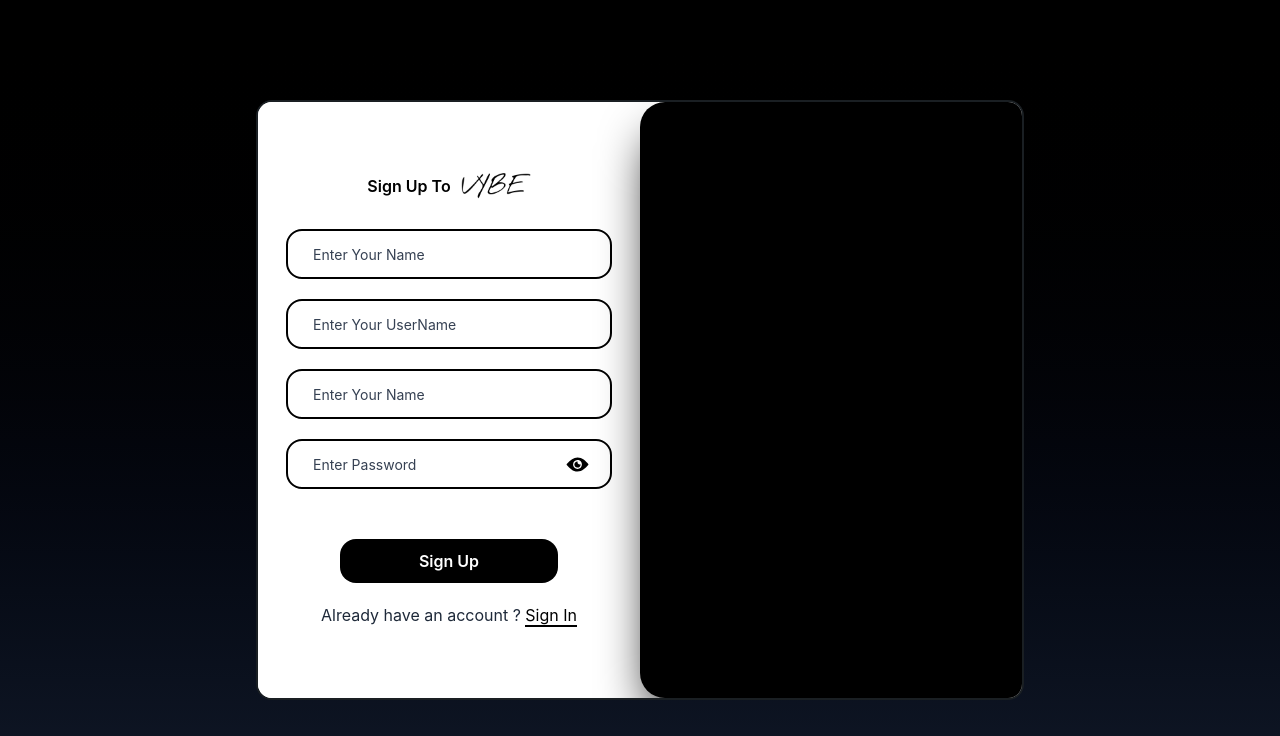
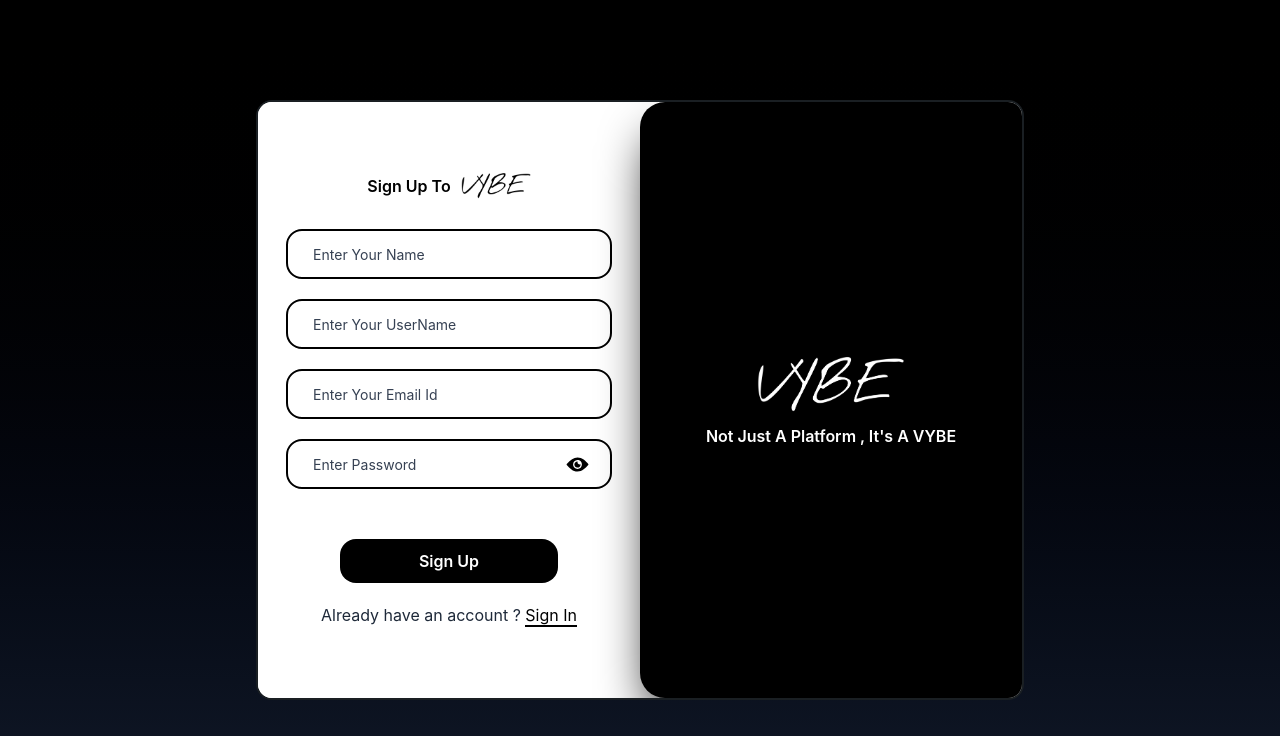
Before and after one commit to ShantiMishra/Vybe, a React (Vite) app in the folder frontend/: page /signup in a window 1280 px wide. Shown: the top 736 px of the page. Built offline with nearby package versions, Linux system fonts and the light colour scheme.

Commit message:
adding side logo in signup page

```diff
--- a/frontend/src/pages/SignUp.jsx
+++ b/frontend/src/pages/SignUp.jsx
@@ -1,5 +1,6 @@
 import React, { useState } from 'react'
 import logo from "../assets/logo2.png"
+import logo2 from "../assets/logo(vybe).png"
 import { IoIosEye } from "react-icons/io";
 import { IoIosEyeOff } from "react-icons/io";
 const SignUp = () => {
@@ -12,6 +13,11 @@ const SignUp = () => {
     })
 
 const [showPassword,setShowpassword] = useState(false)
+
+const [name,setName] = useState("")
+const [userName,setUserName] = useState("")
+const [email,setEmail] = useState("")
+const [password,setpassword] = useState("")
 
   return (
     <div className='w-full h-screen bg-gradient-to-b from-black to-gray-900 flex flex-col justify-center items-center '>
@@ -37,7 +43,7 @@ const [showPassword,setShowpassword] = useState(false)
           </div>
            {/* Email....... */}
           <div className='relative flex items-center justify-start w-[90%] h-[50px] rounded-2xl border-2 border-black'onClick={()=>{setInputClicked({...inputClicked,email:true})}}>
-            <label htmlFor="email" className={`text-gray-700 absolute left-[20px] px-[5px] bg-white text-[14px] ${inputClicked.email?"top-[-15px]" : ""} `}>Enter Your Name</label>
+            <label htmlFor="email" className={`text-gray-700 absolute left-[20px] px-[5px] bg-white text-[14px] ${inputClicked.email?"top-[-15px]" : ""} `}>Enter Your Email Id</label>
               <input type="email" id='email' className='w-[100%] h-[100%] rounded-2xl px-[20px] outline-none border-0 ' required/>
 
           </div>
@@ -54,6 +60,8 @@ const [showPassword,setShowpassword] = useState(false)
 
         </div>
         <div className='md:w-[50%] h-full hidden lg:flex justify-center items-center bg-[#000000] flex-col gap-[10px] text-white text-[16px] font-semibold rounded-l-[25px] shadow-2xl shadow-black'>
+          <img src={logo2} className='w-[40%]' alt="" />
+          <p>Not Just A Platform , It's  A VYBE</p>
 
         </div>
 
```
